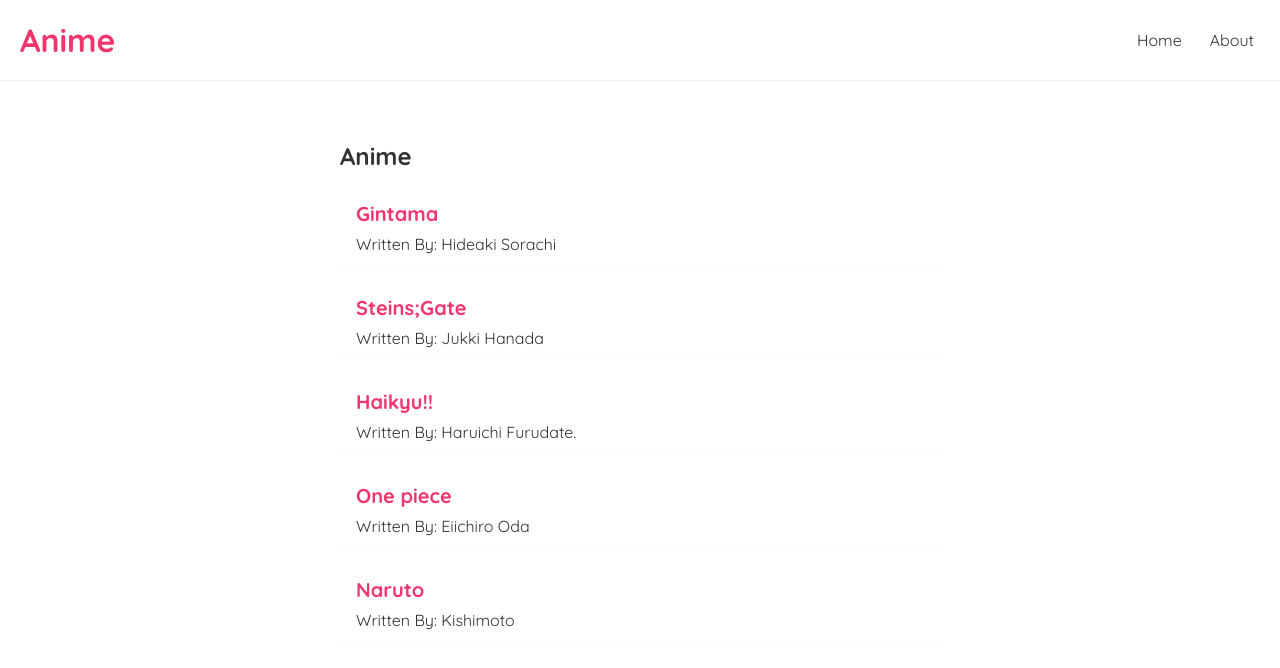
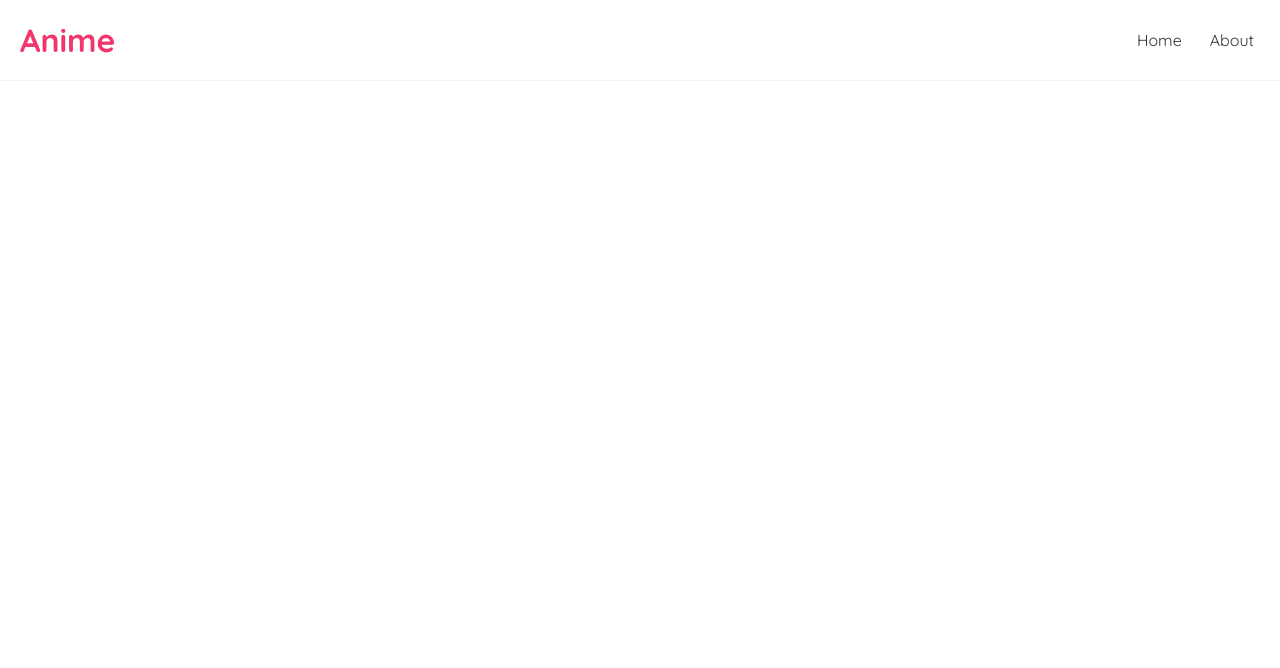
Before and after one commit to birajrb/anime-list, a React (Create React App) app: page / in a window 1280 px wide. Shown: the top 668 px of the page. Built offline with nearby package versions, Linux system fonts and the light colour scheme.

Commit message:
Changes links

```diff
--- a/src/App.js
+++ b/src/App.js
@@ -10,7 +10,7 @@
         <Navbar />
         <div className="content">
           <Switch>
-            <Route exact path="/">
+            <Route exact path="/anime-list">
               <Home />
             </Route>
             <Route path="/about">
--- a/src/Navbar.js
+++ b/src/Navbar.js
@@ -5,7 +5,7 @@
     <div className="navbar">
       <h1>Anime</h1>
       <div className="links">
-        <Link to="/">Home</Link>
+        <Link to="/anime-list">Home</Link>
         <Link to="/about">About</Link>
       </div>
     </div>
```
